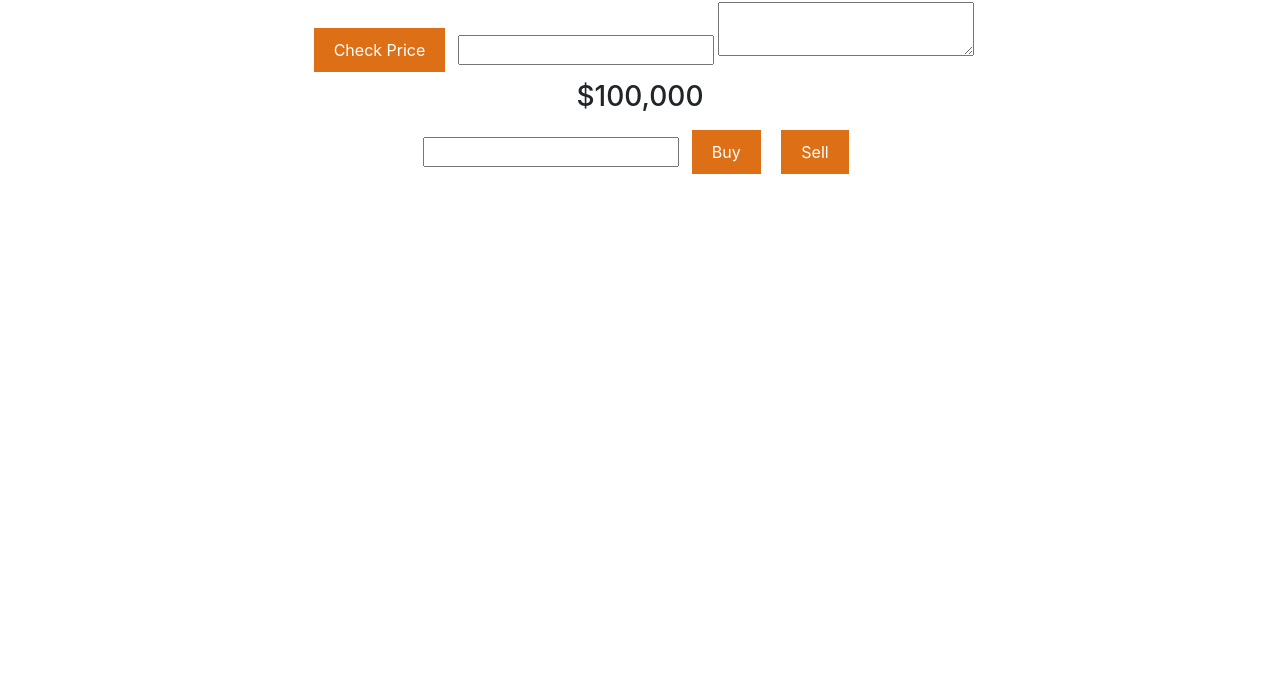
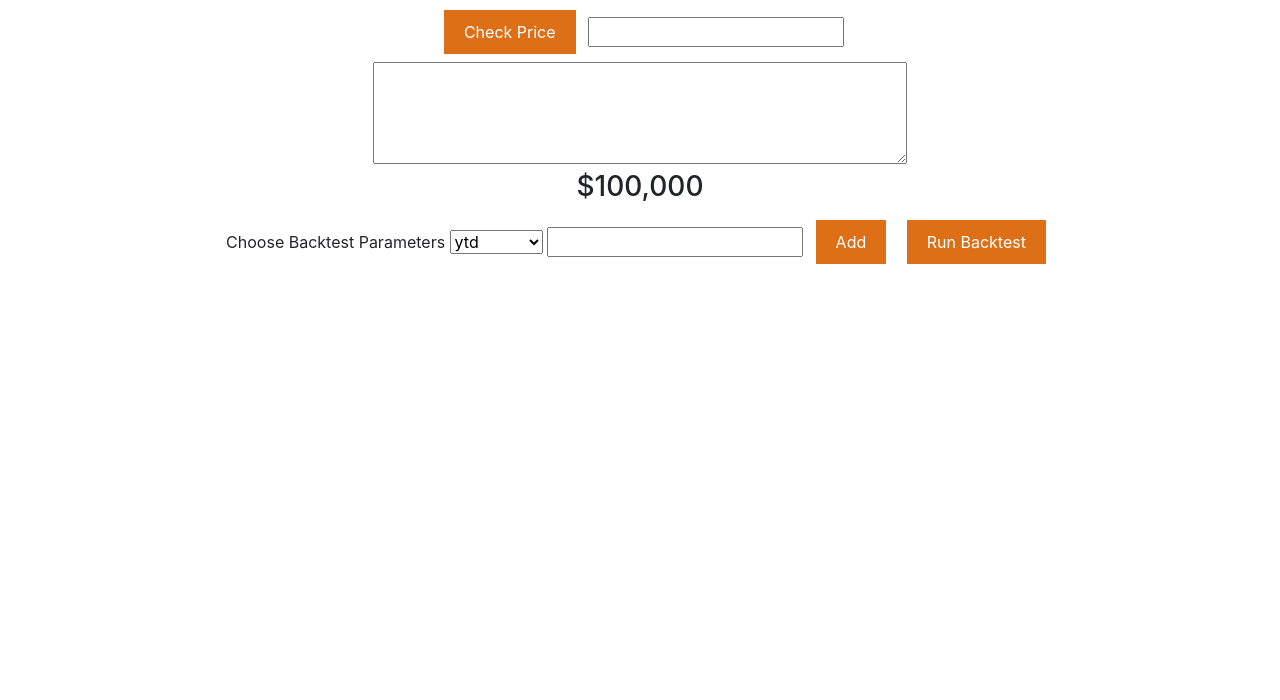
Before and after one commit to 1810-java-blake/project-0-Paul-Martella, a plain HTML site: page trade.html in a window 1280 px wide. Shown: the part 100-800 px from the top of the page. Drawn offline with nearby package versions, Linux system fonts and the light colour scheme.

Commit message:
new direction better than last direction

```diff
--- a/main.css
+++ b/main.css
@@ -56,6 +56,6 @@
     background-color: red
 }
 
-.textArea{
+.textarea{
     width: 20%;
 }
--- a/main.js
+++ b/main.js
@@ -1,3 +1,6 @@
+let lateststock;
+let lateprice;
+
 $(document).ready(function() {
     console.log(localStorage.userName);
         console.log(localStorage.password);
@@ -35,10 +38,9 @@ $(document).ready(function() {
 
             },
             success: function (res) {
-                console.log(res);
-                console.log(res.latestPrice);
-                console.log(res.companyName);
-                document.getElementById('output').value= res.companyName + " " + res.latestPrice;
+                lateststock = res.companyName;
+                lateprice = res.latestPrice;
+                document.getElementById('output').value= res.companyName + "\n" + res.sector + "\n" + res.latestPrice;
             },
             error: function() {
                 console.log("you done goofed");
@@ -49,12 +51,9 @@ $(document).ready(function() {
     });
 
 
-    function buy() {
+    function test() {
 
     }
 
-    function sell() {
-
-    }
 
 });
--- a/trade.html
+++ b/trade.html
@@ -50,17 +50,33 @@
 
         <input type="text" class="textArea" id="stock">
 
-        <textarea class="textArea" id="output"></textarea>
+    </div>
 
+    <div class="center">
+        <textarea class="textArea" id="output" rows="4" cols="50"></textarea>
     </div>
+
+
     <h3 class="center" id="usd">$100,000</h3>
     <div class="center">
 
+      <label>Choose Backtest Parameters</label>
+      <select>
+        <option value="ytd">ytd</option>
+        <option value="5y">5 years</option>
+        <option value="2y">2 years</option>
+        <option value="1y">1 year</option>
+        <option value="6m">6 months</option>
+        <option value="3m">3 months</option>
+        <option value="1m">1 month</option>
+        <option value="1d">1 day</option>
+      </select>
+
       <input type="text" class="textArea" id="shares">
 
-        <button class="button_trade">Buy</button>
+        <button class="button_trade">Add</button>
 
-        <button class="button_trade">Sell</button>
+        <button class="button_trade">Run Backtest</button>
     </div>
 </body>
 </html>
```
Also changed, not shown: index.html (+1 -1 lines).
